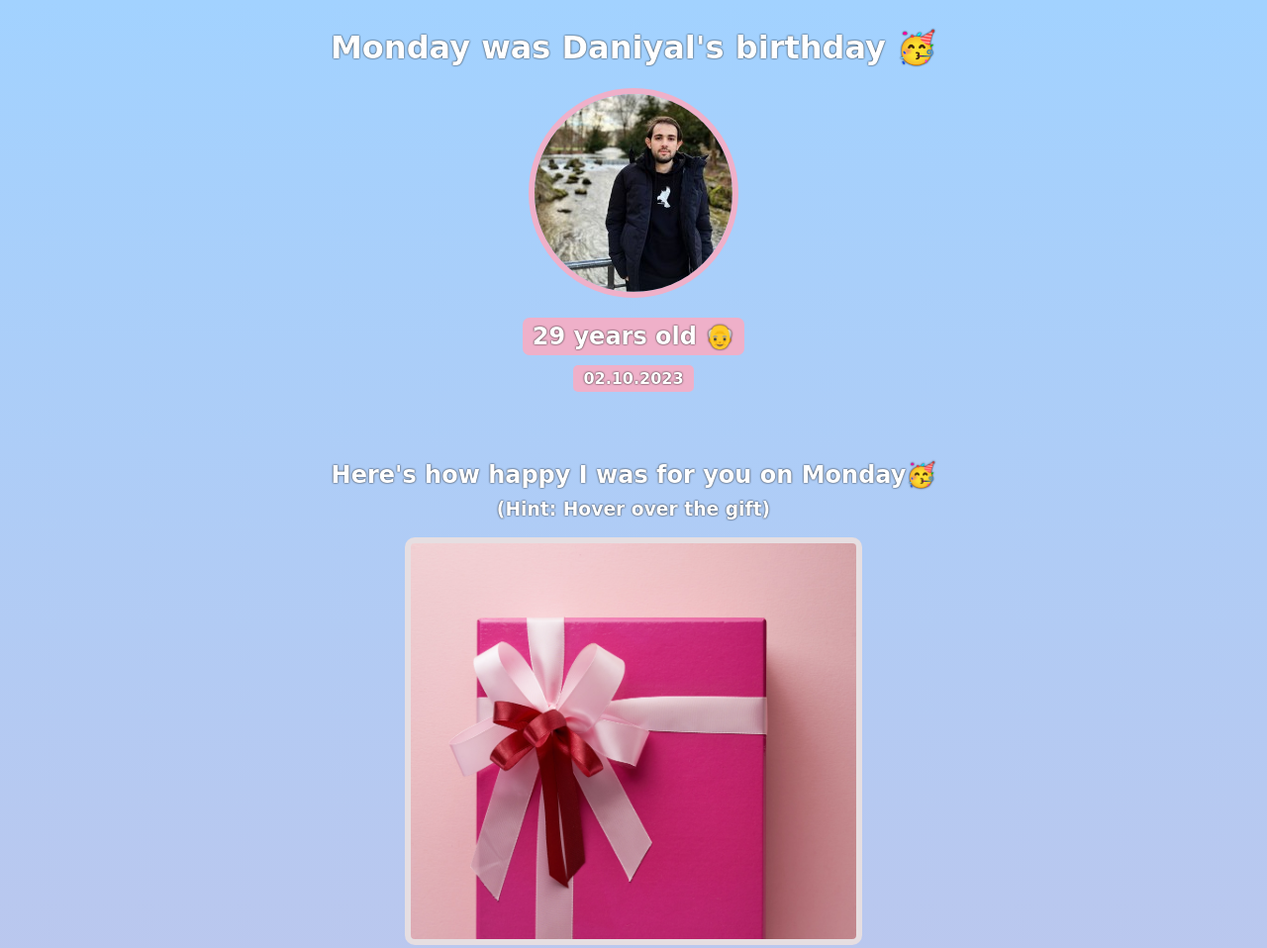
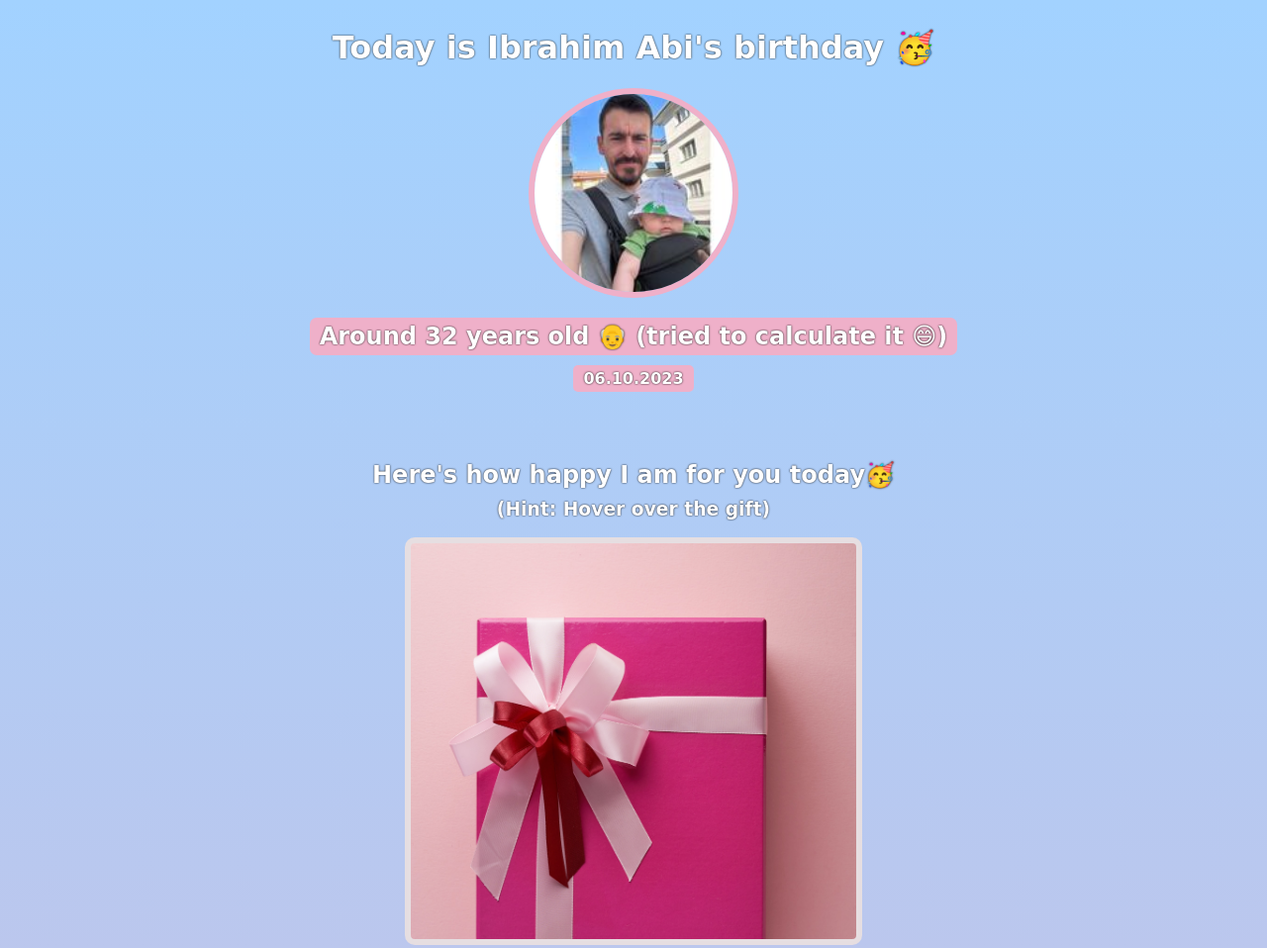
Before and after one commit to Shanazar2020/HtmlCss, a plain HTML site: page Birthday GIFt/index.html in a window 1280 px wide. Shown: the top 958 px of the page at 99% size. Drawn offline with Linux system fonts and the light colour scheme; a web font is replaced by a local one.

Commit message:
feature: change it to ibrahim.

```diff
--- a/Birthday GIFt/index.html
+++ b/Birthday GIFt/index.html
@@ -8,13 +8,13 @@
     </head>
     <body>
         <div id="header">
-            <h1>Monday was Daniyal's birthday 🥳</h1>
-            <img id="avatar" src="images/daniyal.jpeg" alt="Daniyal posing in front of Ayasofya">
-            <h2 id="bday-age">29 years old 👴</h2>
-            <h4 id="bday-date">02.10.2023</h4>
+            <h1>Today is Ibrahim Abi's birthday 🥳</h1>
+            <img id="avatar" src="images/ibrahim.jpeg" alt="Daniyal posing in front of Ayasofya">
+            <h2 id="bday-age">Around 32 years old 👴 (tried to calculate it 😄)</h2>
+            <h4 id="bday-date">06.10.2023</h4>
         </div>
         <div class="gift-section">
-            <h2 class="gift-section-title">Here's how happy I was for you on Monday🥳</h2>
+            <h2 class="gift-section-title">Here's how happy I am for you today🥳</h2>
             <h3 class="gift-section-hint">(Hint: Hover over the gift)</h3>
             <div id="first-gif" class="gift-section-img" src="images/cover.jpg" alt="GIF cover, present style"></div>
         </div>
@@ -34,10 +34,10 @@
             <h2 class="gift-section-title">This one's for you, my friend 🥂</h2>
             <div id="gift-img-cheers" class="gift-section-img" src="images/cover.jpg" alt="GIF cover, present style"></div>
         </div>
-
+<!--
         <p id="footer">
             Want to create your own Birthday GIFt site? Take
             <a id="link" href="https://youtu.be/a_iQb1lnAEQ" target="_blank">this HTML & CSS course.</a>
-        </p>
+        </p> -->
     </body>
 </html>
--- a/Birthday GIFt/styles.css
+++ b/Birthday GIFt/styles.css
@@ -68,7 +68,7 @@ h1, h2, h3, h4, p {
 }
 
 #second-gif:hover {
-    background-image: url("images/hot.gif");
+    background-image: url("images/cool.gif");
     background-size: cover;
 }
 
```
Also changed, not shown: Birthday GIFt/images/cool.gif (added), Birthday GIFt/images/genius.gif, Birthday GIFt/images/ibrahim.jpeg (added), 2 other files.
